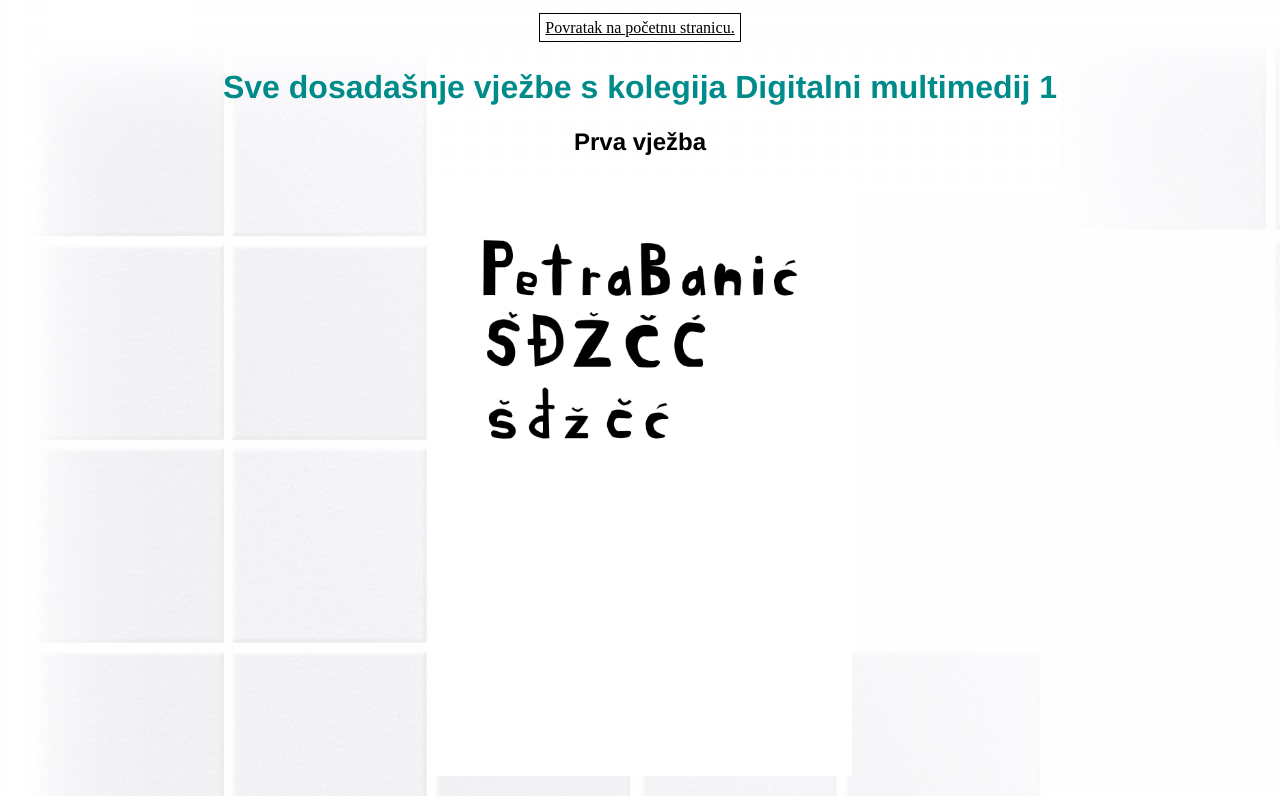
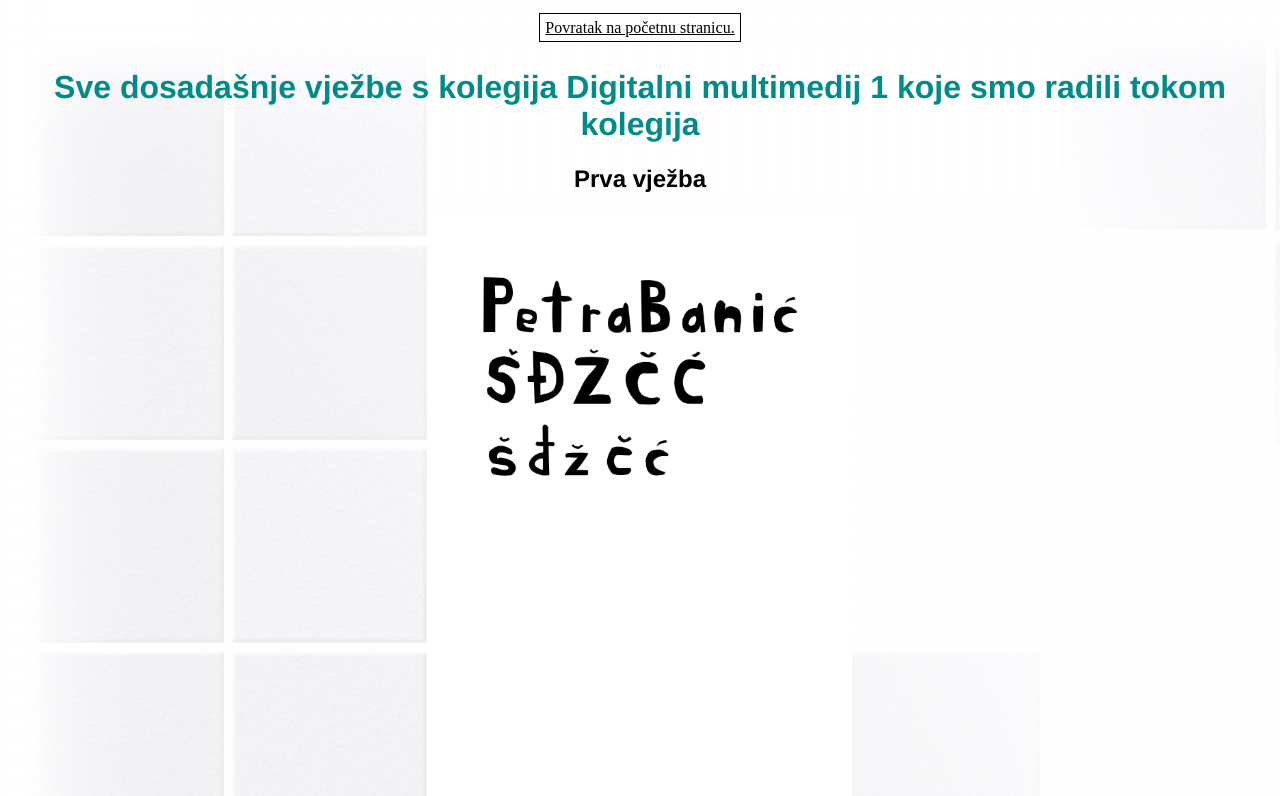
Before and after one commit to banicpetra/projektni, a plain HTML site: page vjezbe.html in a window 1280 px wide. Shown: the top 796 px of the page. Drawn offline with Linux system fonts and the light colour scheme.

Commit message:
Update vjezbe.html

```diff
--- a/vjezbe.html
+++ b/vjezbe.html
@@ -6,7 +6,7 @@
 </head>
 <body class="pozadina">
 	<center><a href="index.html">Povratak na početnu stranicu.</a>
-	<center><h1>Sve dosadašnje vježbe s kolegija Digitalni multimedij 1</h1>
+	<center><h1>Sve dosadašnje vježbe s kolegija Digitalni multimedij 1 koje smo radili tokom kolegija</h1>
 
 	<h2>Prva vježba</h2>
 	<img src="vjezbe/vjezba1.jpg"/>
```
